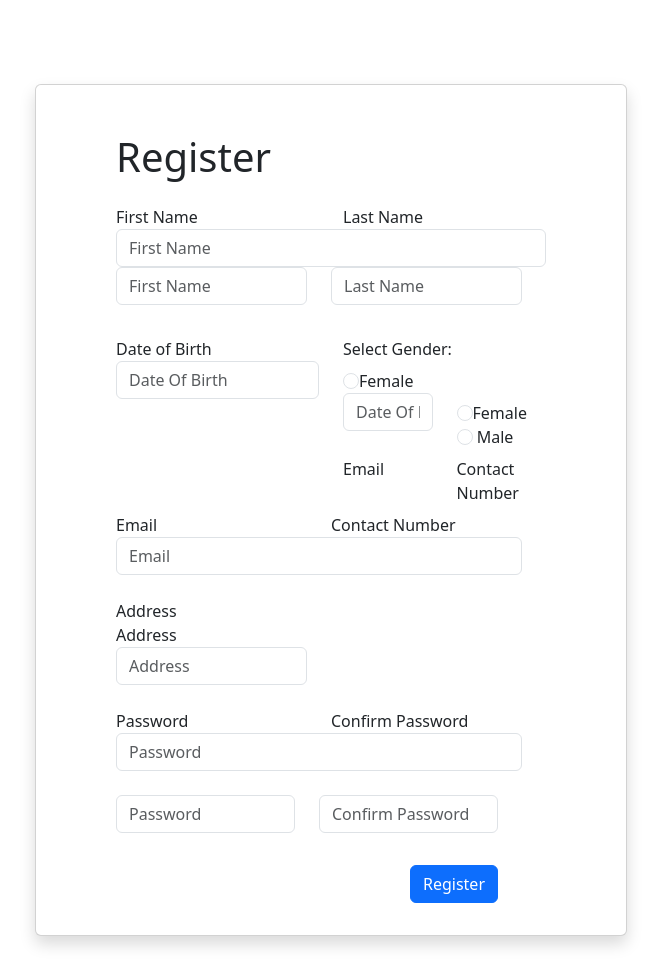
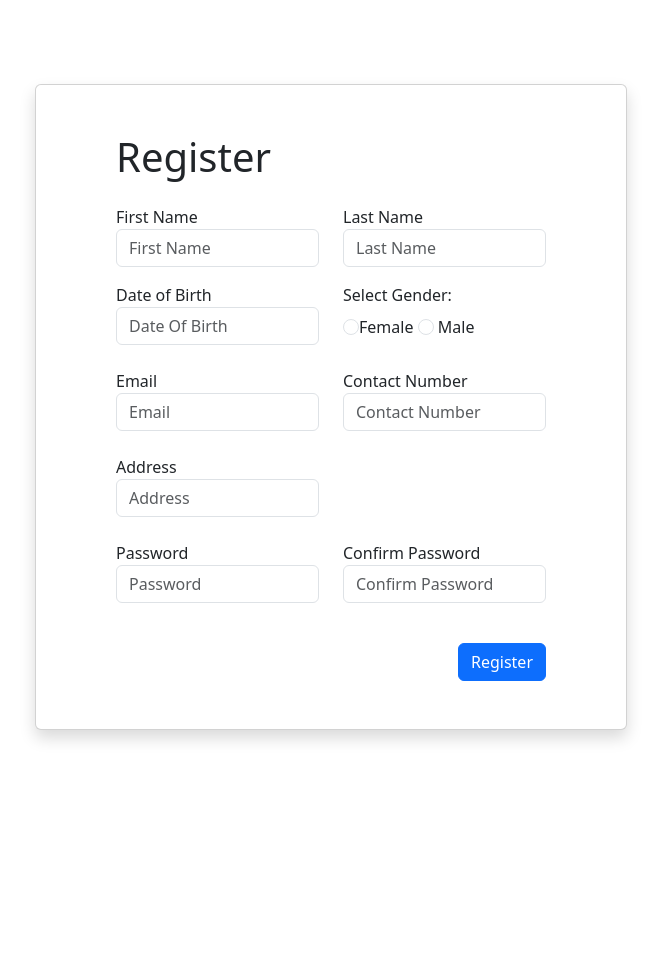
Before and after one commit to tracielyy/fyp-myappointment, a PHP site: page /register.php in a window 1280 px wide. Shown: the part 72-1032 px from the top of the page, without its empty margins (309-970 px from the left). After the commit the page ends 813 px from the top, so only its background shows below. Run offline with PHP 8.4, Linux system fonts and the light colour scheme; some libraries are stand-ins or nearby versions.

Commit message:
register page fixed

```diff
--- a/public/register.php
+++ b/public/register.php
@@ -4,28 +4,29 @@ session_start();
 /* Load Config File */
 require_once '../resources/config.php';
 require_once ENTITIES_PATH . '/Account_User.php';
-require_once ENTITIES_PATH . '/Appointment_Record.php';
-require_once ENUMS_PATH . '/User_Type.php';
-require_once FUNCTIONS_PATH . '/PatientFunctions.php';
-require_once FUNCTIONS_PATH . '/AccountUserFunctions.php';
+require_once ENTITIES_PATH . '/Patient.php';
+require_once UTILS_PATH . '/Regex.php';
 ?>
 <html lang="en">
 
     <head>
         <?php require COMPONENTS_PATH . '/bootstrap.php' ?>
 
+        <meta charset="UTF-8">
+        <meta http-equiv="X-UA-Compatible" content="IE=edge">
+        <meta name="viewport" content="width=device-width, initial-scale=1">
+
         <style>
-    <?php include './css/loginRegister.css';
-    ?>
+        <?php include './css/loginRegister.css'; ?>
         </style>
 
         <title>Register</title>
+
 
     </head>
 
     <!-- Logic & Validation -->
     <?php
-
 
 
     // Used to store correct data
@@ -233,15 +234,8 @@ require_once FUNCTIONS_PATH . '/AccountUserFunctions.php';
                                 <!-- Form -->
                                 <form method="post" action="<?php echo htmlspecialchars($_SERVER["PHP_SELF"]); ?>">
                                     <div class="row">
-                                    <div class="col d-none d-lg-block">First Name</div>
-                                    <div class="col d-none d-lg-block">Last Name</div>
-                                </div>
-                                <div class="row pb-3">
-                                    <div class="col">
-                                        <!-- First Name -->
-                                        <input id="firstname" class="form-control" type="text" name="firstname"
-                                            placeholder="First Name"
-                                            value="<?php echo htmlspecialchars($registerArr['firstname']); ?>" />
+                                        <div class="col">First Name</div>
+                                        <div class="col">Last Name</div>
                                     </div>
                                     <div class="row pb-3">
                                         <div class="col">
@@ -258,28 +252,11 @@ require_once FUNCTIONS_PATH . '/AccountUserFunctions.php';
 
                                         </div>
                                     </div>
-                                </div>
 
                                     <div class="row">
-                                    <div class="col d-none d-lg-block">Date of Birth</div>
-                                    <div class="col d-none d-lg-block">Select Gender:</div>
+                                        <div class="col">Date of Birth</div>
+                                        <div class="col">Select Gender:</div>
                                     </div>
-
-                                <div class="row">
-                                    <div class="col">
-                                        <!-- Date Of Birth -->
-                                        <input id="dob" class="form-control" type="text" name="dob"
-                                            placeholder="Date Of Birth"
-                                            value="<?php echo htmlspecialchars($registerArr['dob']); ?>" /><br />
-                                    </div>
-                                    <div class="col py-2">
-
-                                        <!-- Gender -->
-                                        <input class="form-check-input" type="radio" id="Female" name="gender" value="F" <?php
-                                        if ($registerArr['gender'] == "F") {
-                                            echo "checked";
-                                        }
-                                        ?> /><label for="Female" class="btnLabel">Female</label>
 
                                     <div class="row">
                                         <div class="col">
@@ -292,15 +269,13 @@ require_once FUNCTIONS_PATH . '/AccountUserFunctions.php';
 
 
                                             <!-- Gender -->
-                                                <input class="form-check-input" type="radio" id="Female" name="gender"
-                                                    value="F" <?php
+                                            <input class="form-check-input" type="radio" id="Female" name="gender" value="F" <?php
                                             if ($registerArr['gender'] == "F") {
                                                 echo "checked";
                                             }
                                             ?> /><label for="Female" class="btnLabel">Female</label>
 
-                                                <input class="form-check-input" type="radio" name="gender" id="Male"
-                                                    value="M" <?php
+                                            <input class="form-check-input" type="radio" name="gender" id="Male" value="M" <?php
                                             if ($registerArr['gender'] == "M") {
                                                 echo "checked";
                                             }
@@ -315,12 +290,6 @@ require_once FUNCTIONS_PATH . '/AccountUserFunctions.php';
                                         <div class="col">Email</div>
                                         <div class="col">Contact Number</div>
                                     </div>
-                                    </div>
-
-                                    <div class="row">
-                                        <div class="col d-none d-lg-block">Email</div>
-                                        <div class="col d-none d-lg-block">Contact Number</div>
-                                    </div>
 
                                     <div class="row">
                                         <div class="col">
@@ -329,14 +298,15 @@ require_once FUNCTIONS_PATH . '/AccountUserFunctions.php';
                                                    placeholder="Email"
                                                    value="<?php echo htmlspecialchars($registerArr['email']); ?>" /><br />
                                         </div>
-
-                                        <div class="row">
-                                            <div class="col">Address</div>
-                                            <div class="col"></div>
+                                        <div class="col">
+                                            <!-- Contact Number -->
+                                            <input id="contactnumber" class="form-control" type="text" name="contactnumber"
+                                                   placeholder="Contact Number"
+                                                   value="<?php echo htmlspecialchars($registerArr['contactnumber']); ?>" /><br />
                                         </div>
                                     </div>
 
-                                    <div class="row d-none d-lg-block">
+                                    <div class="row">
                                         <div class="col">Address</div>
                                         <div class="col"></div>
                                     </div>
@@ -352,8 +322,8 @@ require_once FUNCTIONS_PATH . '/AccountUserFunctions.php';
                                     </div>
 
                                     <div class="row">
-                                        <div class="col d-none d-lg-block">Password</div>
-                                        <div class="col d-none d-lg-block">Confirm Password</div>
+                                        <div class="col">Password</div>
+                                        <div class="col">Confirm Password</div>
                                     </div>
 
                                     <div class="row">
@@ -361,14 +331,6 @@ require_once FUNCTIONS_PATH . '/AccountUserFunctions.php';
                                             <!-- Password -->
                                             <input id="password" class="form-control" type="password" name="password"
                                                    placeholder="Password"
-                                                value="<?php echo htmlspecialchars($registerArr['password']); ?>" /><br />
-                                        </div>
-
-                                        <div class="row">
-                                            <div class="col">
-                                                <!-- Password -->
-                                                <input id="password" class="form-control" type="password"
-                                                    name="password" placeholder="Password"
                                                    value="<?php echo htmlspecialchars($registerArr['password']); ?>" /><br />
                                         </div>
                                         <div class="col">
@@ -379,13 +341,15 @@ require_once FUNCTIONS_PATH . '/AccountUserFunctions.php';
                                         </div>
                                     </div>
 
-                                        <div class="row pt-2">
-                                            <div class="d-grid gap-2 d-lg-block">
+                                    <div class="row">
+                                        <div class="col ">
+                                        </div>
                                         <!-- Registration Submission -->
-                                                <button class="btn btn-primary" type="submit" style="float: right"
-                                                    ;>Register</button><br />
+                                        <div class="col py-3"><button class="btn btn-primary" type="submit"
+                                                                      style="float: right" ;>Register</button><br /></div>
                                     </div>
                                 </form>
+                            </div>
                         </div>
                         <!-- Should Insert ("Already have an account? Sign In")  [Hyperlink to login.php] -->
                     </div>
```
Lines whose indentation alone changed are shown as unchanged.
